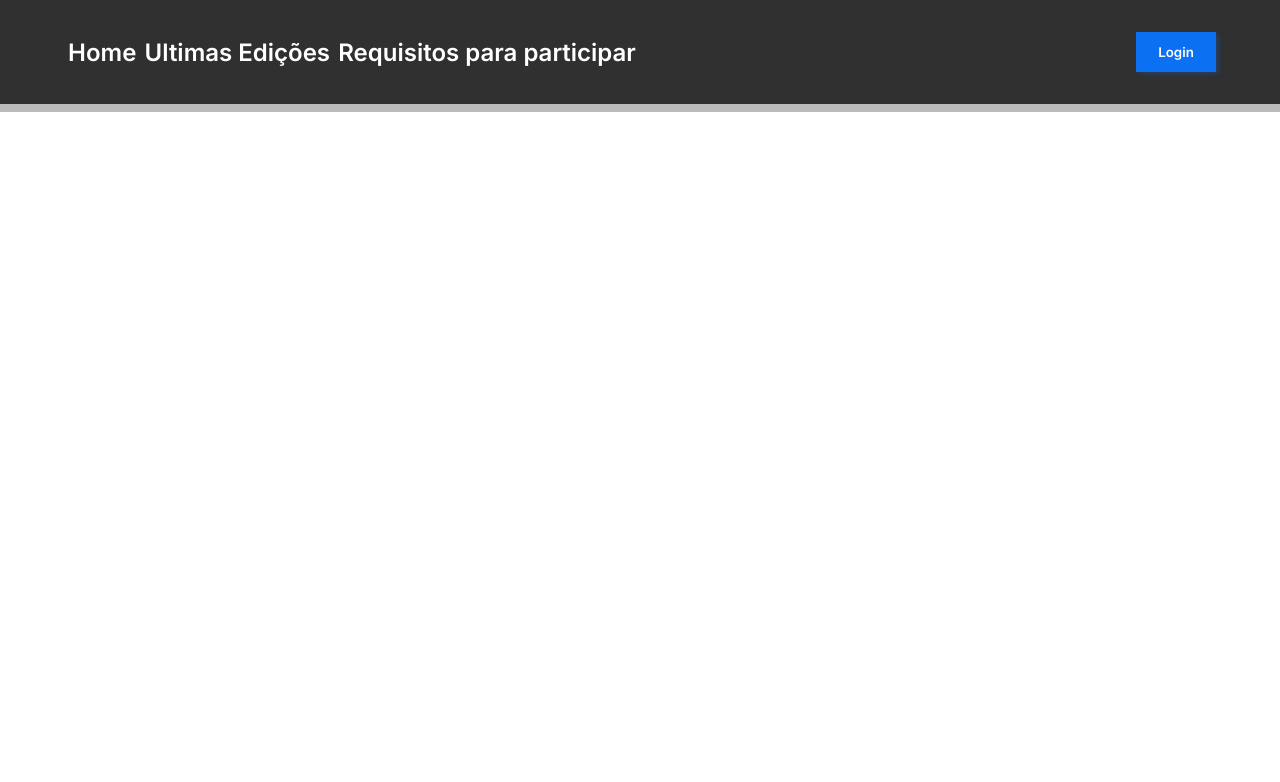
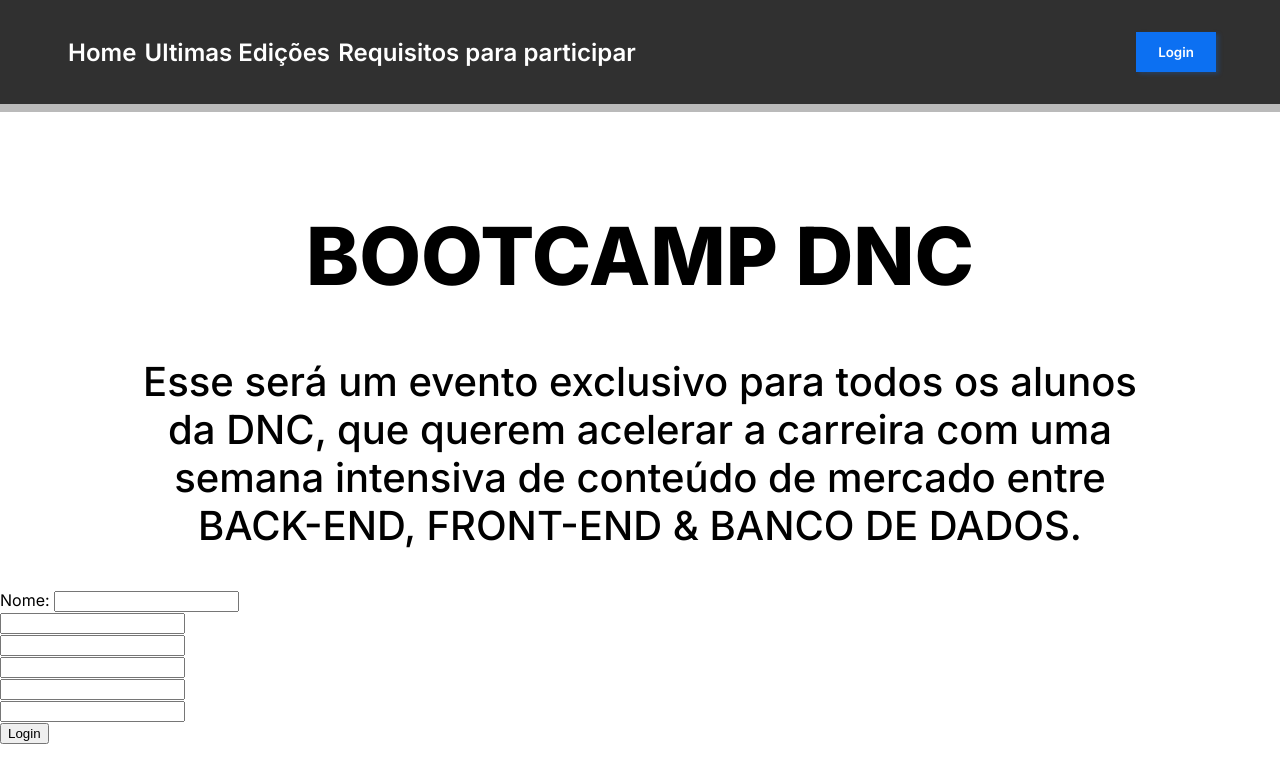
Before and after one commit to Welcarvalho/bootcamp-dnc, a plain HTML site: page index.html in a window 1280 px wide. Drawn offline with Linux system fonts and the light colour scheme.

Commit message:
Criação de uma main com texto de apresenteção e inicio de criação de uma estrutura de formulário

```diff
--- a/index.html
+++ b/index.html
@@ -67,6 +67,27 @@
 
         }
 
+        .mainText{
+            text-align: center;
+            margin-top: 6rem;
+
+        }
+        .mainText > h1{
+            font-weight: 800;
+            font-size: 5rem;
+            line-height: 6rem;
+            letter-spacing: 0%;
+         }
+
+         .mainText > p{
+            font-family: Inter;
+            font-weight: 500;
+            font-size: 2.5rem;
+            line-height: 3rem;
+            letter-spacing: 0%;
+
+         }
+
     </style>
 </head>
 <body>
@@ -78,5 +99,42 @@
         </div>
         <button>Login</button>
     </nav>
+    <main >
+        <div class="mainText">
+            <h1>BOOTCAMP DNC</h1>
+            <p>Esse será um evento exclusivo para todos os alunos<br>
+                da DNC, que querem acelerar a carreira com uma<br>
+                semana intensiva de conteúdo de mercado entre<br>
+                BACK-END, FRONT-END & BANCO DE DADOS.</p>
+        </div>
+    <form class="apresentationForm">
+        <div>
+            <label class="labelForm" for="nome">Nome:</label>
+            <input class="inputForm" type="text" id="nome" name="nome">
+        </div>
+        <div>
+            <label class="labelForm" for=""></label>
+            <input class="inputForm" type="text" id="nome" name="nome">
+        </div>
+        <div>
+            <label class="labelForm" for=""></label>
+            <input class="inputForm" type="text" id="nome" name="nome">
+        </div>
+        <div>
+            <label class="labelForm" for=""></label>
+            <input class="inputForm" type="text" id="nome" name="nome">
+        </div>
+        <div>
+            <label class="labelForm" for=""></label>
+            <input class="inputForm" type="text" id="nome" name="nome">
+        </div>
+        <div>
+            <label class="labelForm" for=""></label>
+            <input class="inputForm" type="text" id="nome" name="nome">
+        </div>
+        <button>Login</button>
+    </form>
+    </main>
+
 </body>
 </html>
```
